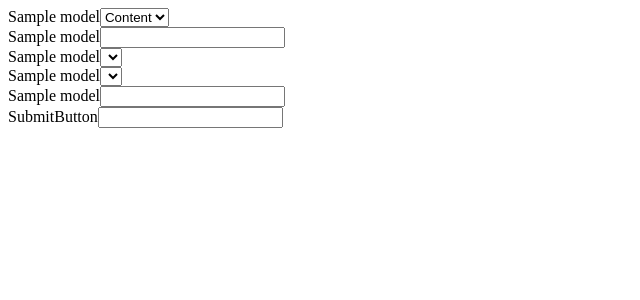
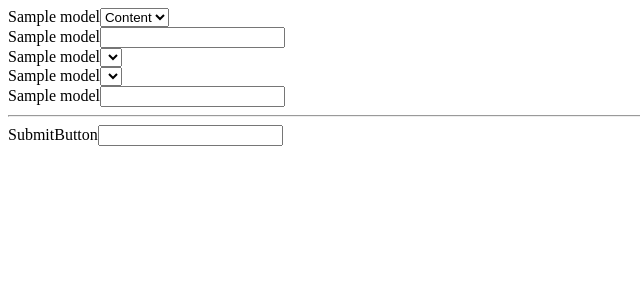
Before and after one commit to ommu/mod-mailer, a PHP site: template views/mail-template/admin_update.php in a window 1280 px wide. Shown: the top 300 px of the page, without its empty margins (0-640 px from the left). Run offline with PHP 8.4, Linux system fonts and the light colour scheme; the template is opened without the code that fills it: most values are stand-ins (such as "Sample title", 1, 10 or a date in 2020); form fields are guessed from the names that the template uses; lists and menus that the app fills with data are empty; some libraries are stand-ins or nearby versions.

Commit message:
add hr divider

```diff
--- a/views/mail-template/_form.php
+++ b/views/mail-template/_form.php
@@ -71,7 +71,7 @@ JS;
 	->textInput(['maxlength'=>true])
 	->label($model->getAttributeLabel('template_file')); ?>
 
-<div class="ln_solid"></div>
+<hr/>
 
 <?php echo $form->field($model, 'submitButton')
 	->submitButton(); ?>
--- a/views/setting/_form.php
+++ b/views/setting/_form.php
@@ -133,7 +133,7 @@ echo $form->field($model, 'mail_smtp', ['template' => '{label}{beginWrapper}{hin
 		->label($model->getAttributeLabel('smtp_ssl')); ?>
 </div>
 
-<div class="ln_solid"></div>
+<hr/>
 
 <?php echo $form->field($model, 'submitButton')
 	->submitButton(); ?>
```
